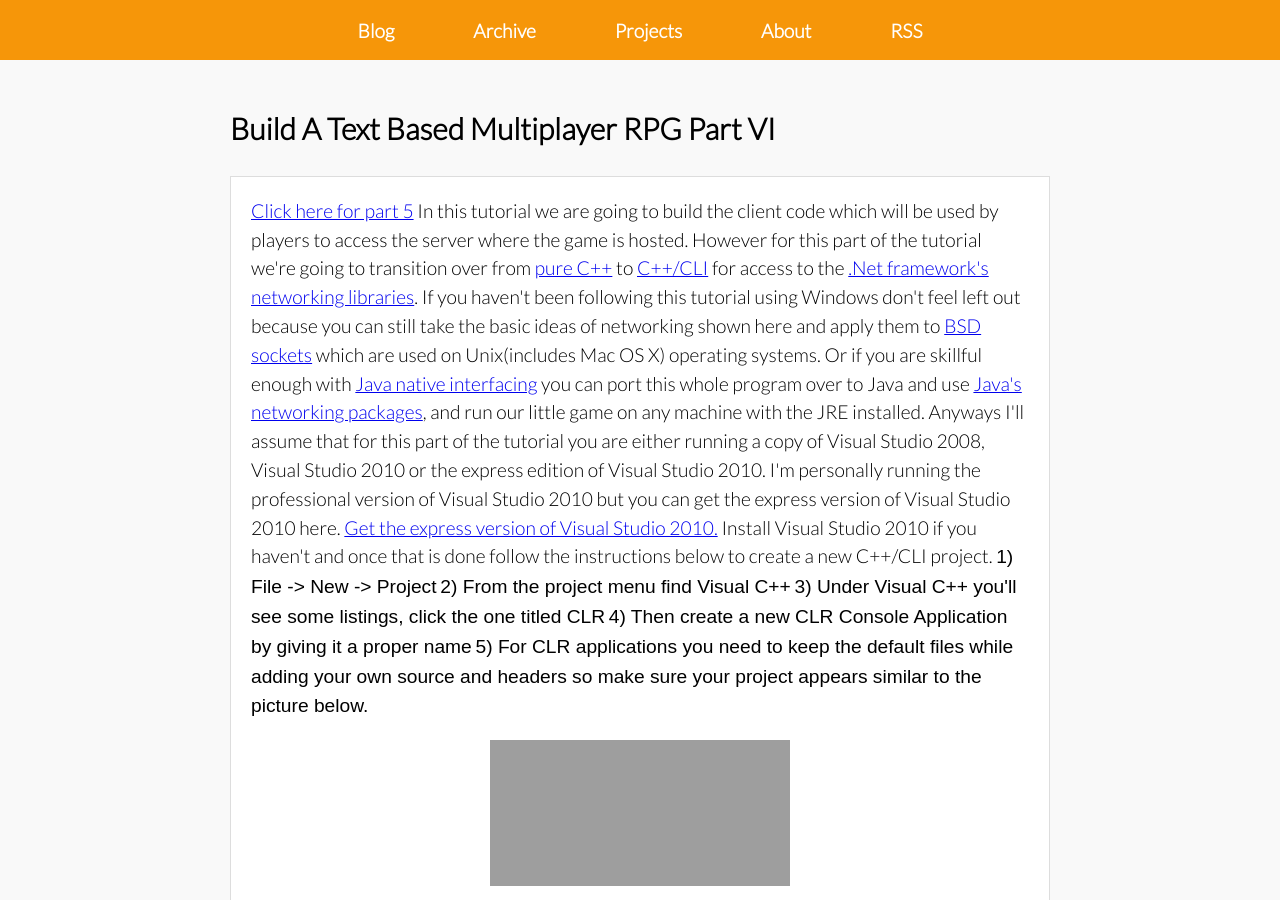
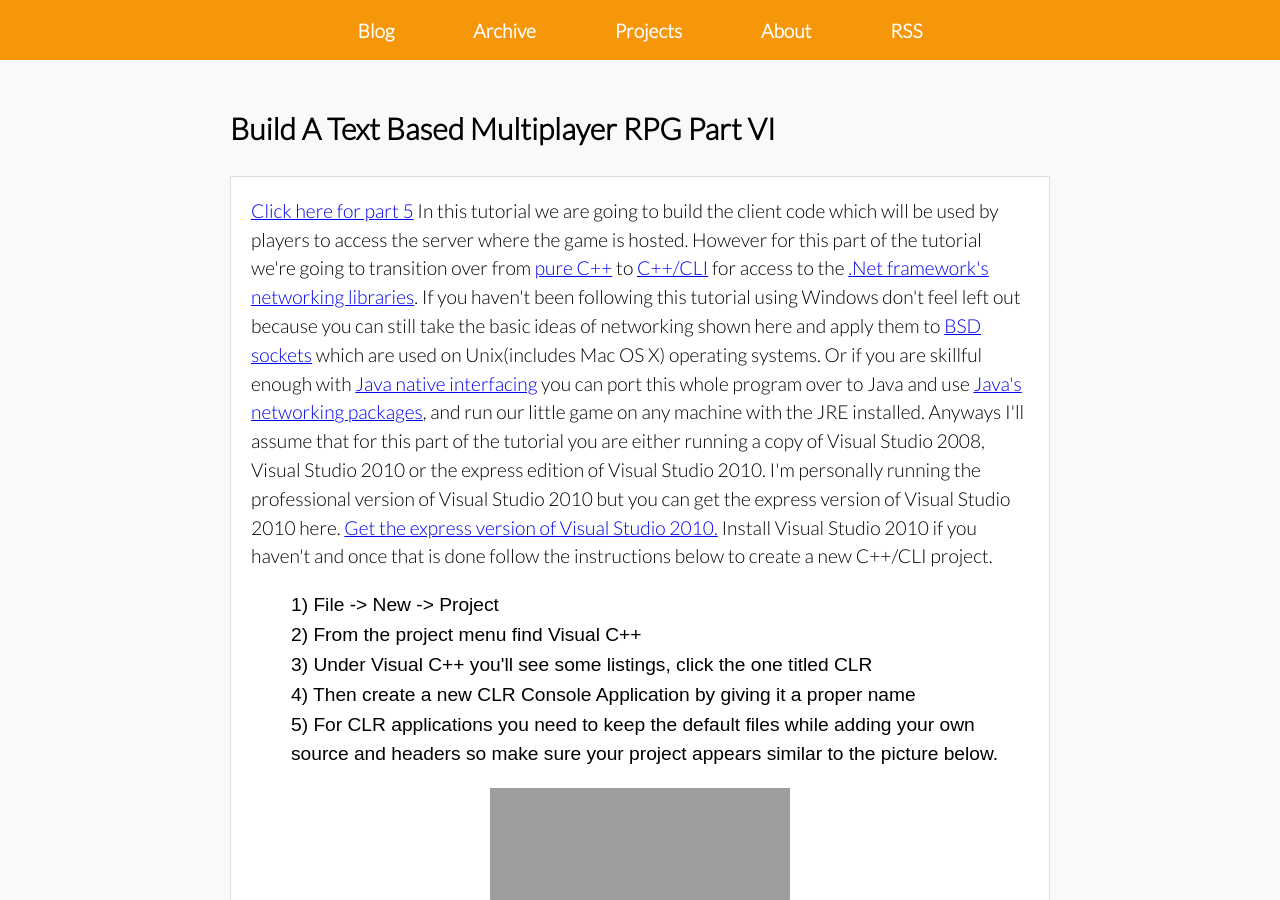
Before and after one commit to taywils/taywils.me, a Jekyll site: the page built from _posts/2011-06-16-textbasedrpgpart6.html, in a window 1280 px wide and 900 px high. Built offline with Jekyll 4.4.1, drawn with Linux system fonts in a browser that asks for light colours; comment, search, counter and statistics services are not loaded; grey boxes are pictures that could not be loaded.

Commit message:
Minor UI fixes

```diff
--- a/_posts/2011-06-16-textbasedrpgpart6.html
+++ b/_posts/2011-06-16-textbasedrpgpart6.html
@@ -18,15 +18,27 @@ Anyways I'll assume that for this part of the tutorial you are either running a
 <a href="http://www.microsoft.com/visualstudio/en-us/products/2010-editions/visual-cpp-express">Get the express version of Visual Studio 2010.</a>
 
 Install Visual Studio 2010 if you haven't and once that is done follow the instructions below to create a new C++/CLI project.
+<ul class="no-bullets">
+<li>
 <span style="font-family: Arial;">1) File -&gt; New -&gt; Project</span>
+</li>
 
+<li>
 <span style="font-family: Arial;">2) From the project menu find Visual C++</span>
+</li>
 
+<li>
 <span style="font-family: Arial;">3) Under Visual C++ you'll see some listings, click the one titled CLR</span>
+</li>
 
+<li>
 <span style="font-family: Arial;">4) Then create a new CLR Console Application by giving it a proper name</span>
+</li>
 
+<li>
 <span style="font-family: Arial;">5) For CLR applications you need to keep the default files while adding your own source and headers so make sure your project appears similar to the picture below.</span>
+</li>
+</ul>
 <p style="text-align: center;"><a class="lightbox" href="http://code2live.net/wp-content/uploads/2011/06/Simple_C++_RPG_Part_6_1.png"><img class="aligncenter size-medium wp-image-156" title="Simple_C++_RPG_Part_6_1" src="http://code2live.net/wp-content/uploads/2011/06/Simple_C++_RPG_Part_6_1-300x146.png" alt="" width="300" height="146" /></a></p>
 This require that you create a new "main.cpp" file, so do that now and add it to the sources folder of your application. Now open up the "main.cpp" file as all of the following code snippets will reference the that file.
 
--- a/static/css/style.less
+++ b/static/css/style.less
@@ -125,9 +125,10 @@ table.article-table {
 		height: 70px;
 		float: left;
 		div.article-catagories {
-			margin-top: 35px;
+			margin-top: 40px;
 			float: right;
 			color: #828282;
+			font-size: 80%;
 		}
 	}
 }
```
